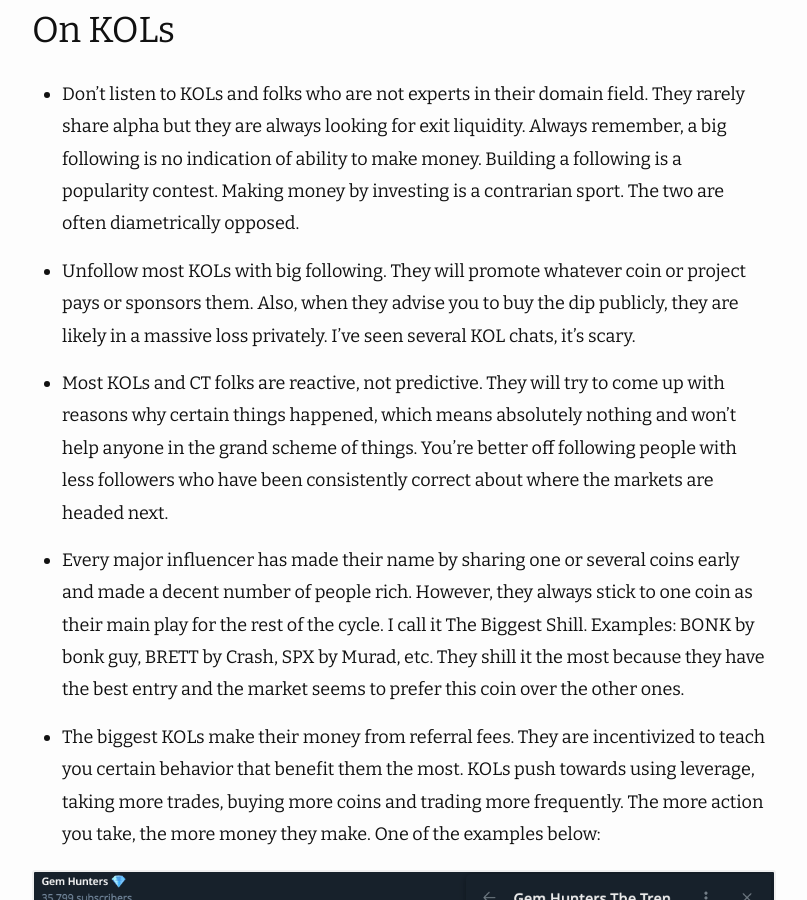
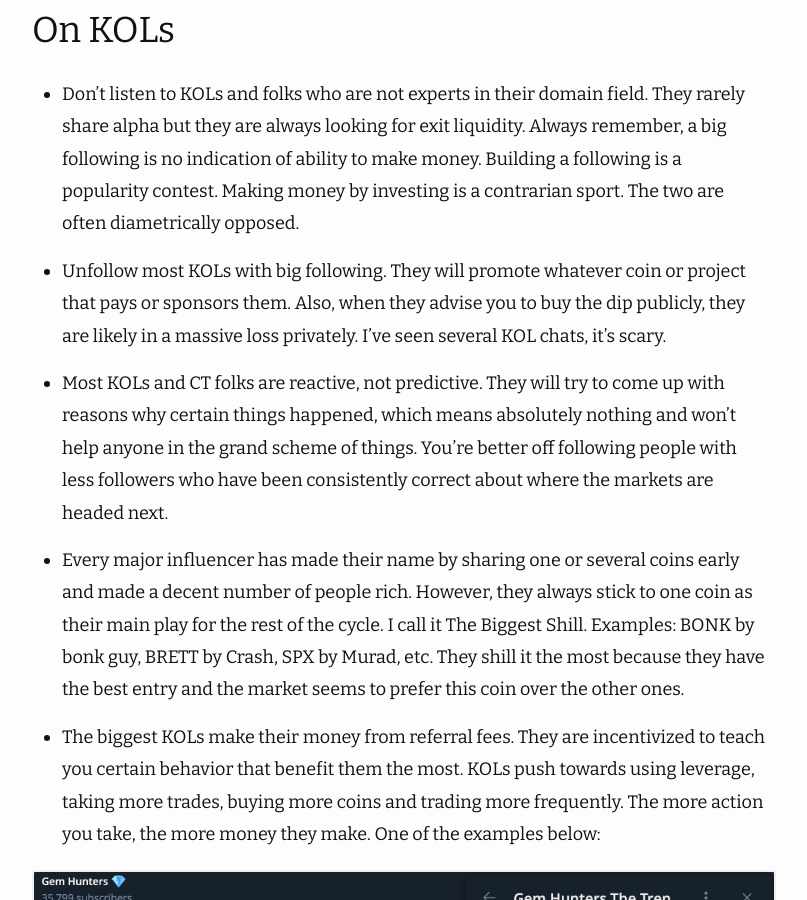
Before and after one commit to deeintech/deeintech.github.io, a Jekyll site: the page built from _posts/2025-03-05-playbook.md, in a window 1280 px wide and 900 px high, scrolled down 37018 px. Shown: the whole window, without its empty margins (238-1045 px from the left). Built offline with Jekyll 4.4.1, drawn with Linux system fonts in a browser that asks for light colours; nearby versions of some CDN libraries.

Commit message:
fix typo

```diff
--- a/_posts/2025-03-05-playbook.md
+++ b/_posts/2025-03-05-playbook.md
@@ -529,7 +529,7 @@
 
 - Don't listen to KOLs and folks who are not experts in their domain field. They rarely share alpha but they are always looking for exit liquidity. Always remember, a big following is no indication of ability to make money. Building a following is a popularity contest. Making money by investing is a contrarian sport. The two are often diametrically opposed.
 
-- Unfollow most KOLs with big following. They will promote whatever coin or project pays or sponsors them. Also, when they advise you to buy the dip publicly, they are likely in a massive loss privately. I've seen several KOL chats, it's scary.
+- Unfollow most KOLs with big following. They will promote whatever coin or project that pays or sponsors them. Also, when they advise you to buy the dip publicly, they are likely in a massive loss privately. I've seen several KOL chats, it's scary.
 
 - Most KOLs and CT folks are reactive, not predictive. They will try to come up with reasons why certain things happened, which means absolutely nothing and won't help anyone in the grand scheme of things. You're better off following people with less followers who have been consistently correct about where the markets are headed next.
 
```
